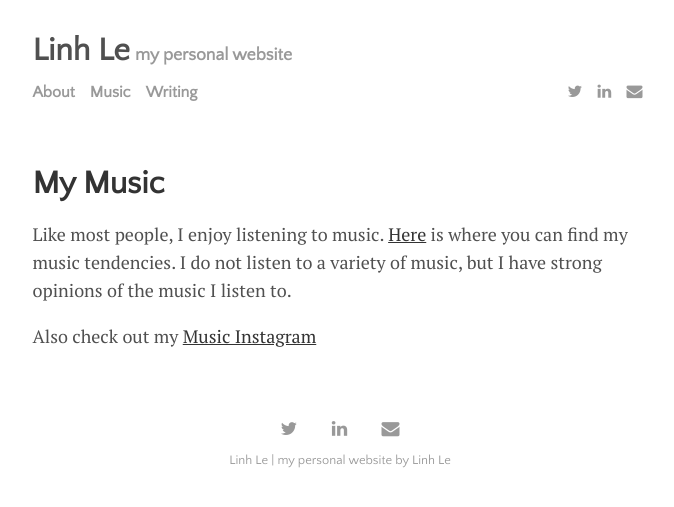
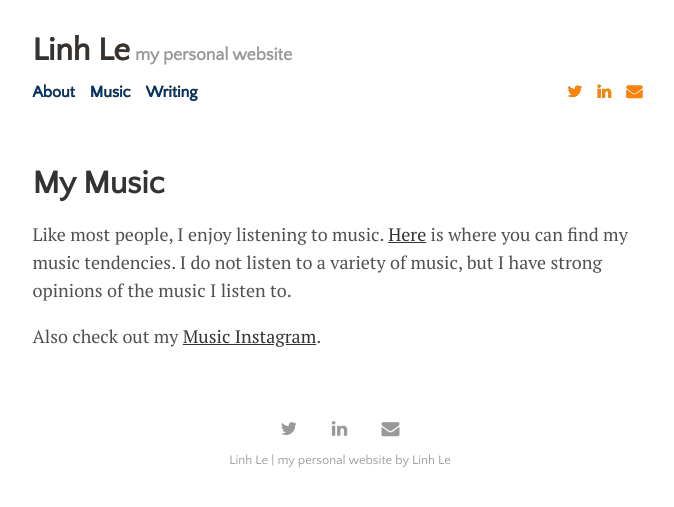
Before and after one commit to aidenva/aidenva.github.io, a Jekyll site: the page built from menu/music.md, in a window 1280 px wide. Shown: the top 507 px of the page, without its empty margins (300-974 px from the left). Built offline with Jekyll 4.4.1, drawn with Linux system fonts in a browser that asks for light colours.

Commit message:
coloring

```diff
--- a/_sass/_default.scss
+++ b/_sass/_default.scss
@@ -38,7 +38,19 @@
 .header-title a {
   font-size: 2rem;
   text-decoration: none;
-  color: $body-color;
+  color: rbga(0,0,0,0);
+  background: linear-gradient(to right, #00356b,#FF8405);
+  background-size: 200% 200%;
+  animation: rainbow 2s ease-in-out infinite;
+  background-clip: text;
+  -webkit-background-clip:text;
+  transition: color .2s ease-in-out;
+}
+
+@keyframes rainbow {
+  0%{background-position:left}
+  50%{background-position:right}
+  100%{background-position:left}
 }
 
 .header-subtitle {
@@ -59,7 +71,7 @@
 }
 
 .menu-content a {
-  color: $light-gray-color;
+  color: #00356b;
   font-size: 1rem;
   padding-right: 10px;
 }
@@ -69,7 +81,7 @@
 }
 
 .social-icons a {
-  color: $light-gray-color;
+  color: #FF8405;
   font-size: 1rem;
 }
 
--- a/menu/music.md
+++ b/menu/music.md
@@ -6,4 +6,4 @@
 
 Like most people, I enjoy listening to music. [Here](https://www.last.fm/user/aidenva) is where you can find my music tendencies. I do not listen to a variety of music, but I have strong opinions of the music I listen to.
 
-Also check out my [Music Instagram](https://instagram.com/le.clarion.call)
+Also check out my [Music Instagram](https://instagram.com/le.clarion.call).
```
Also changed, not shown: _layouts/home.html (+4 -4 lines).
